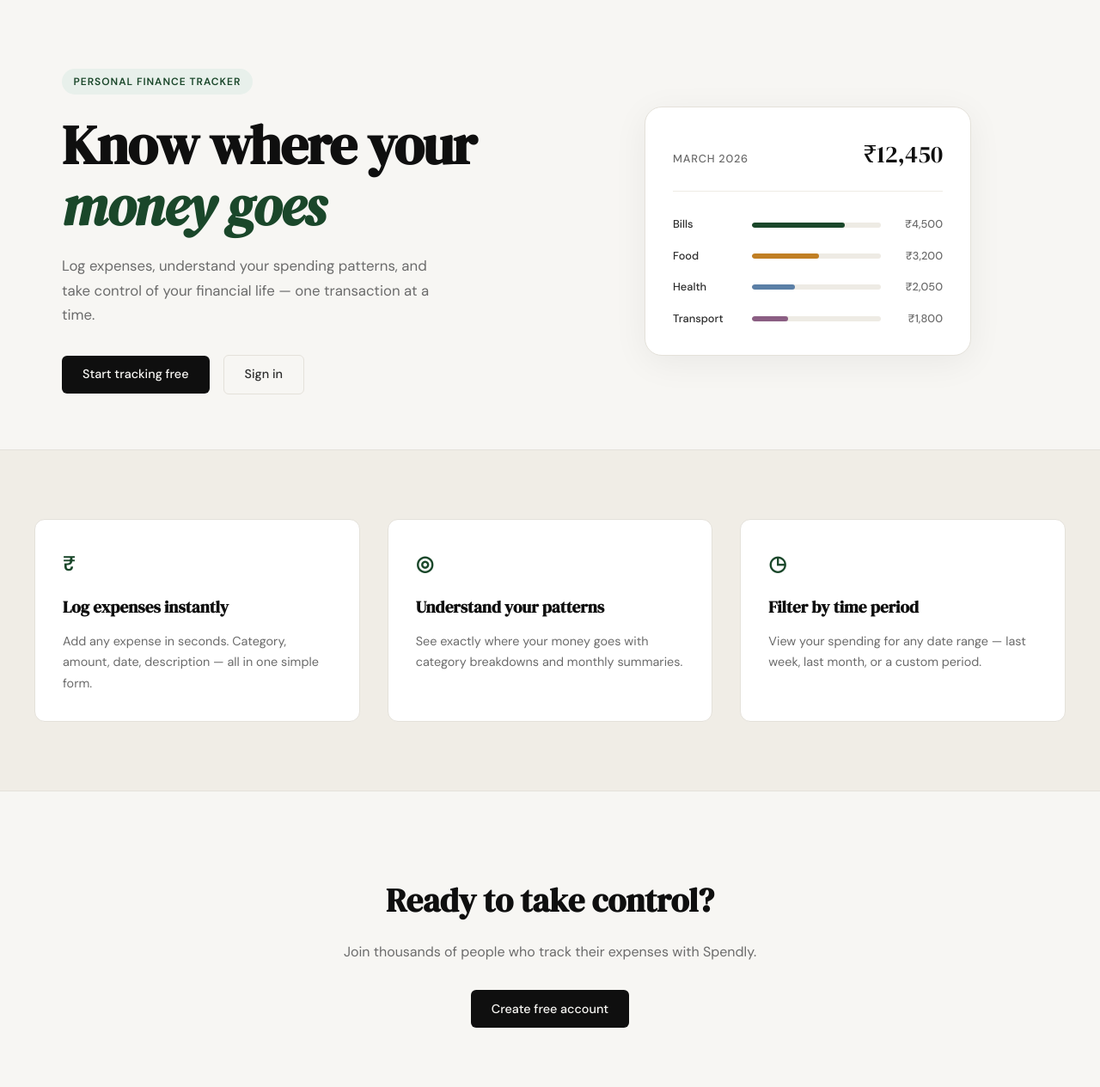
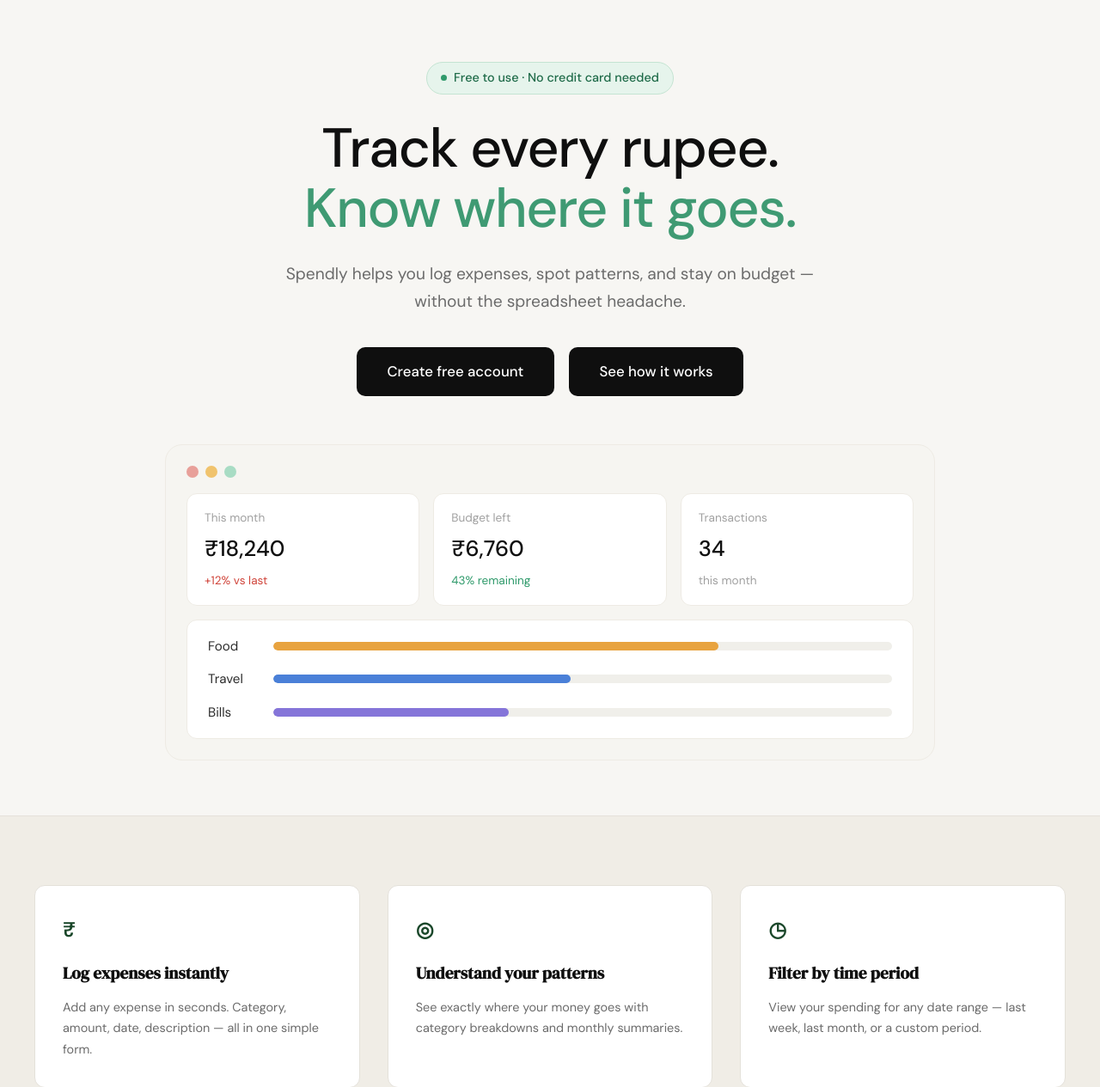
Before and after one commit to shahzzz68/tracker, a Flask app: page / in a window 1280 px wide. Shown: the part 61-1326 px from the top of the page at 86% size. Run offline with Flask 3, Linux system fonts and the light colour scheme.

Commit message:
change hero section

```diff
--- a/static/css/style.css
+++ b/static/css/style.css
@@ -124,55 +124,77 @@ a { color: inherit; text-decoration: none; }
 /* ------------------------------------------------------------------ */
 
 .hero {
-    padding: 5rem 2rem 4rem;
-    display: grid;
-    grid-template-columns: 1fr 1fr;
-    gap: 4rem;
+    padding: 4.5rem 2rem 4rem;
+    display: flex;
+    flex-direction: column;
     align-items: center;
-    max-width: var(--max-width);
+    gap: 3.5rem;
+    max-width: 960px;
     margin: 0 auto;
+    text-align: center;
 }
 
 .hero-badge {
-    display: inline-block;
-    background: var(--accent-light);
-    color: var(--accent);
-    font-size: 0.75rem;
-    font-weight: 600;
-    letter-spacing: 0.08em;
-    text-transform: uppercase;
-    padding: 0.35rem 0.85rem;
+    display: inline-flex;
+    align-items: center;
+    gap: 0.5rem;
+    background: #e6f4ec;
+    border: 1px solid #c4e4d2;
+    color: #1f6b49;
+    font-size: 0.9rem;
+    font-weight: 500;
+    padding: 0.4rem 1rem;
     border-radius: 999px;
+    margin-bottom: 1.75rem;
+}
+
+.hero-badge-dot {
+    width: 7px;
+    height: 7px;
+    border-radius: 50%;
+    background: #2f9a6b;
+}
+
+.hero-title {
+    font-family: var(--font-body);
+    font-size: clamp(2.5rem, 6vw, 4rem);
+    font-weight: 500;
+    line-height: 1.1;
+    letter-spacing: -0.02em;
+    color: var(--ink);
     margin-bottom: 1.5rem;
 }
 
-.hero-title {
-    font-family: var(--font-display);
-    font-size: clamp(2.5rem, 5vw, 4rem);
-    line-height: 1.1;
-    letter-spacing: -0.02em;
-    color: var(--ink);
-    margin-bottom: 1.25rem;
-}
-
-.hero-title em {
-    font-style: italic;
-    color: var(--accent);
-}
+.hero-title-accent { color: #3f9a73; }
 
 .hero-subtitle {
-    font-size: 1.05rem;
+    font-size: 1.2rem;
     color: var(--ink-muted);
     line-height: 1.7;
-    max-width: 460px;
-    margin-bottom: 2rem;
+    max-width: 640px;
+    margin: 0 auto 2.25rem;
 }
 
 .hero-actions {
     display: flex;
-    gap: 1rem;
+    gap: 1.1rem;
     align-items: center;
+    justify-content: center;
+    flex-wrap: wrap;
 }
+
+.hero-btn {
+    display: inline-block;
+    background: var(--ink);
+    color: #fff;
+    padding: 0.95rem 2.2rem;
+    border-radius: 10px;
+    font-size: 1.05rem;
+    font-weight: 500;
+    transition: background 0.2s;
+}
+
+.hero-btn:hover { background: var(--accent); }
 
 /* ------------------------------------------------------------------ */
 /* Mock card (hero visual)                                             */
@@ -181,80 +203,108 @@ a { color: inherit; text-decoration: none; }
 .hero-visual {
     display: flex;
     justify-content: center;
+    width: 100%;
 }
 
 .mock-card {
-    background: var(--paper-card);
-    border: 1px solid var(--border);
+    background: #f6f5f1;
+    border: 1px solid var(--border-soft);
     border-radius: var(--radius-lg);
-    padding: 2rem;
+    padding: 1.5rem;
     width: 100%;
-    max-width: 380px;
-    box-shadow: 0 8px 40px rgba(0,0,0,0.06);
+    text-align: left;
 }
 
-.mock-card-header {
+.mock-dots {
     display: flex;
-    justify-content: space-between;
-    align-items: baseline;
-    margin-bottom: 1.75rem;
-    padding-bottom: 1.25rem;
-    border-bottom: 1px solid var(--border-soft);
+    gap: 0.5rem;
+    margin-bottom: 1.1rem;
 }
 
-.mock-label {
-    font-size: 0.8rem;
-    font-weight: 500;
-    color: var(--ink-muted);
-    text-transform: uppercase;
-    letter-spacing: 0.06em;
+.mock-dot {
+    width: 14px;
+    height: 14px;
+    border-radius: 50%;
 }
 
-.mock-total {
-    font-family: var(--font-display);
-    font-size: 1.75rem;
+.mock-dot-red { background: #e8a09a; }
+.mock-dot-yellow { background: #f0c36d; }
+.mock-dot-green { background: #a8dcc4; }
+
+.mock-stats {
+    display: grid;
+    grid-template-columns: repeat(3, 1fr);
+    gap: 1rem;
+    margin-bottom: 1rem;
+}
+
+.mock-stat {
+    display: flex;
+    flex-direction: column;
+    gap: 0.3rem;
+    background: var(--paper-card);
+    border: 1px solid var(--border-soft);
+    border-radius: var(--radius-md);
+    padding: 1.1rem 1.25rem;
+}
+
+.mock-stat-label {
+    font-size: 0.85rem;
+    color: var(--ink-faint);
+}
+
+.mock-stat-value {
+    font-size: 1.6rem;
+    font-weight: 500;
     color: var(--ink);
 }
 
-.mock-bars { display: flex; flex-direction: column; gap: 1rem; }
+.mock-stat-note {
+    font-size: 0.85rem;
+    color: var(--ink-faint);
+}
+
+.mock-stat-note-down { color: #d0453b; }
+.mock-stat-note-up { color: #2f9a6b; }
+
+.mock-bars {
+    display: flex;
+    flex-direction: column;
+    gap: 0.9rem;
+    background: var(--paper-card);
+    border: 1px solid var(--border-soft);
+    border-radius: var(--radius-md);
+    padding: 1.1rem 1.5rem;
+}
 
 .mock-bar-row {
     display: grid;
-    grid-template-columns: 80px 1fr 60px;
+    grid-template-columns: 64px 1fr;
     align-items: center;
     gap: 0.75rem;
 }
 
 .mock-cat {
-    font-size: 0.8rem;
-    font-weight: 500;
+    font-size: 0.95rem;
     color: var(--ink-soft);
 }
 
 .mock-bar-track {
-    height: 6px;
-    background: var(--border-soft);
+    height: 10px;
+    background: #f0efea;
     border-radius: 999px;
     overflow: hidden;
 }
 
 .mock-bar {
     height: 100%;
-    background: var(--accent);
     border-radius: 999px;
     transition: width 0.6s ease;
 }
 
-.mock-bar-2 { background: var(--accent-2); }
-.mock-bar-3 { background: #5b7fa6; }
-.mock-bar-4 { background: #8b5e83; }
-
-.mock-amt {
-    font-size: 0.8rem;
-    font-weight: 500;
-    color: var(--ink-muted);
-    text-align: right;
-}
+.mock-bar-food { background: #e8a33f; }
+.mock-bar-travel { background: #4a80d8; }
+.mock-bar-bills { background: #8575d9; }
 
 /* ------------------------------------------------------------------ */
 /* Buttons                                                             */
@@ -529,14 +579,7 @@ a { color: inherit; text-decoration: none; }
 /* ------------------------------------------------------------------ */
 
 @media (max-width: 900px) {
-    .hero {
-        grid-template-columns: 1fr;
-        text-align: center;
-    }
-
-    .hero-subtitle { max-width: 100%; }
-    .hero-actions { justify-content: center; }
-    .hero-visual { display: none; }
+    .mock-stats { grid-template-columns: 1fr; }
 
     .features-inner { grid-template-columns: 1fr; }
 }
--- a/templates/landing.html
+++ b/templates/landing.html
@@ -6,55 +6,62 @@
 
 <section class="hero">
     <div class="hero-inner">
-        <div class="hero-badge">Personal Finance Tracker</div>
+        <div class="hero-badge"><span class="hero-badge-dot"></span>Free to use · No credit card needed</div>
         <h1 class="hero-title">
-            Know where your<br>
-            <em>money goes</em>
+            Track every rupee.<br>
+            <span class="hero-title-accent">Know where it goes.</span>
         </h1>
         <p class="hero-subtitle">
-            Log expenses, understand your spending patterns,
-            and take control of your financial life —
-            one transaction at a time.
+            Spendly helps you log expenses, spot patterns, and stay
+            on budget — without the spreadsheet headache.
         </p>
         <div class="hero-actions">
-            <a href="{{ url_for('register') }}" class="btn-primary">Start tracking free</a>
-            <a href="{{ url_for('login') }}" class="btn-ghost">Sign in</a>
+            <a href="{{ url_for('register') }}" class="hero-btn">Create free account</a>
+            <a href="#" class="hero-btn">See how it works</a>
         </div>
     </div>
     <div class="hero-visual">
         <div class="mock-card">
-            <div class="mock-card-header">
-                <span class="mock-label">March 2026</span>
-                <span class="mock-total">₹12,450</span>
+            <div class="mock-dots">
+                <span class="mock-dot mock-dot-red"></span>
+                <span class="mock-dot mock-dot-yellow"></span>
+                <span class="mock-dot mock-dot-green"></span>
+            </div>
+            <div class="mock-stats">
+                <div class="mock-stat">
+                    <span class="mock-stat-label">This month</span>
+                    <span class="mock-stat-value">₹18,240</span>
+                    <span class="mock-stat-note mock-stat-note-down">+12% vs last</span>
+                </div>
+                <div class="mock-stat">
+                    <span class="mock-stat-label">Budget left</span>
+                    <span class="mock-stat-value">₹6,760</span>
+                    <span class="mock-stat-note mock-stat-note-up">43% remaining</span>
+                </div>
+                <div class="mock-stat">
+                    <span class="mock-stat-label">Transactions</span>
+                    <span class="mock-stat-value">34</span>
+                    <span class="mock-stat-note">this month</span>
+                </div>
             </div>
             <div class="mock-bars">
                 <div class="mock-bar-row">
+                    <span class="mock-cat">Food</span>
+                    <div class="mock-bar-track">
+                        <div class="mock-bar mock-bar-food" style="width: 72%"></div>
+                    </div>
+                </div>
+                <div class="mock-bar-row">
+                    <span class="mock-cat">Travel</span>
+                    <div class="mock-bar-track">
+                        <div class="mock-bar mock-bar-travel" style="width: 48%"></div>
+                    </div>
+                </div>
+                <div class="mock-bar-row">
                     <span class="mock-cat">Bills</span>
                     <div class="mock-bar-track">
-                        <div class="mock-bar" style="width: 72%"></div>
+                        <div class="mock-bar mock-bar-bills" style="width: 38%"></div>
                     </div>
-                    <span class="mock-amt">₹4,500</span>
-                </div>
-                <div class="mock-bar-row">
-                    <span class="mock-cat">Food</span>
-                    <div class="mock-bar-track">
-                        <div class="mock-bar mock-bar-2" style="width: 52%"></div>
-                    </div>
-                    <span class="mock-amt">₹3,200</span>
-                </div>
-                <div class="mock-bar-row">
-                    <span class="mock-cat">Health</span>
-                    <div class="mock-bar-track">
-                        <div class="mock-bar mock-bar-3" style="width: 33%"></div>
-                    </div>
-                    <span class="mock-amt">₹2,050</span>
-                </div>
-                <div class="mock-bar-row">
-                    <span class="mock-cat">Transport</span>
-                    <div class="mock-bar-track">
-                        <div class="mock-bar mock-bar-4" style="width: 28%"></div>
-                    </div>
-                    <span class="mock-amt">₹1,800</span>
                 </div>
             </div>
         </div>
```
